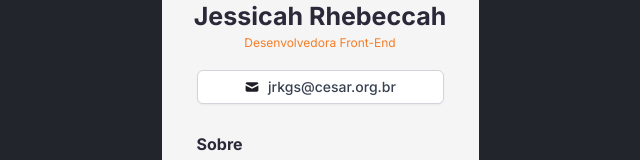
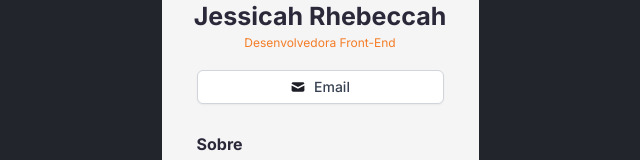
Before and after one commit to jessrheb/business-card-exercise, an Angular app: page / in a window 1280 px wide. Shown: the part 382-542 px from the top of the page, without its empty margins (320-960 px from the left). Built offline with nearby package versions, Linux system fonts and the light colour scheme.

Commit message:
Send email subtask completed

```diff
--- a/src/app/app.component.html
+++ b/src/app/app.component.html
@@ -5,8 +5,8 @@
             <h1>Jessicah Rhebeccah</h1>
             <p>Desenvolvedora Front-End</p>
         </hgroup>
-        <button class="email"><img src="../assets/Mail.svg" alt="Email symbol" class="icon">
-            jrkgs&#64;cesar.org.br</button>
+        <button class="email" (click)="emailMe()"><img src="../assets/Mail.svg" alt="Email symbol" class="icon">
+            Email</button>
     </header>
     <main>
         <hgroup>
--- a/src/app/app.component.ts
+++ b/src/app/app.component.ts
@@ -1,9 +1,20 @@
 import { Component } from '@angular/core';
+import { OnInit } from '@angular/core';
 
 @Component({
   selector: 'app-root',
   templateUrl: './app.component.html',
-  styleUrls: ['./app.component.css']
+  styleUrls: ['./app.component.css'],
 })
-export class AppComponent {
+export class AppComponent implements OnInit {
+  email = 'jrkgs@cesar.org.br';
+  subject = 'Contato';
+  body = 'Gostaria de tirar uma dúvida';
+  url = `mailto:${this.email}?subject=${this.subject}&body=${this.body}`;
+
+  emailMe() {
+    window.open(this.url);
+  }
+
+  ngOnInit() {}
 }
```
